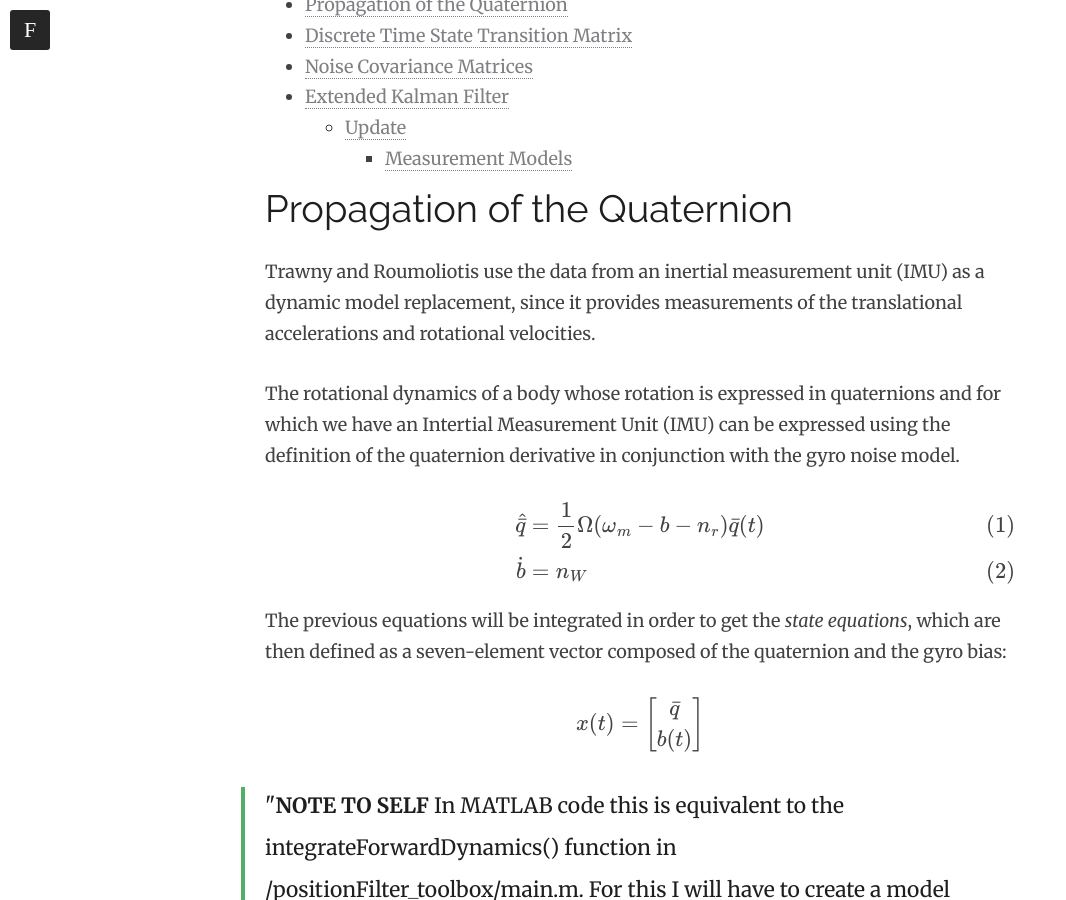
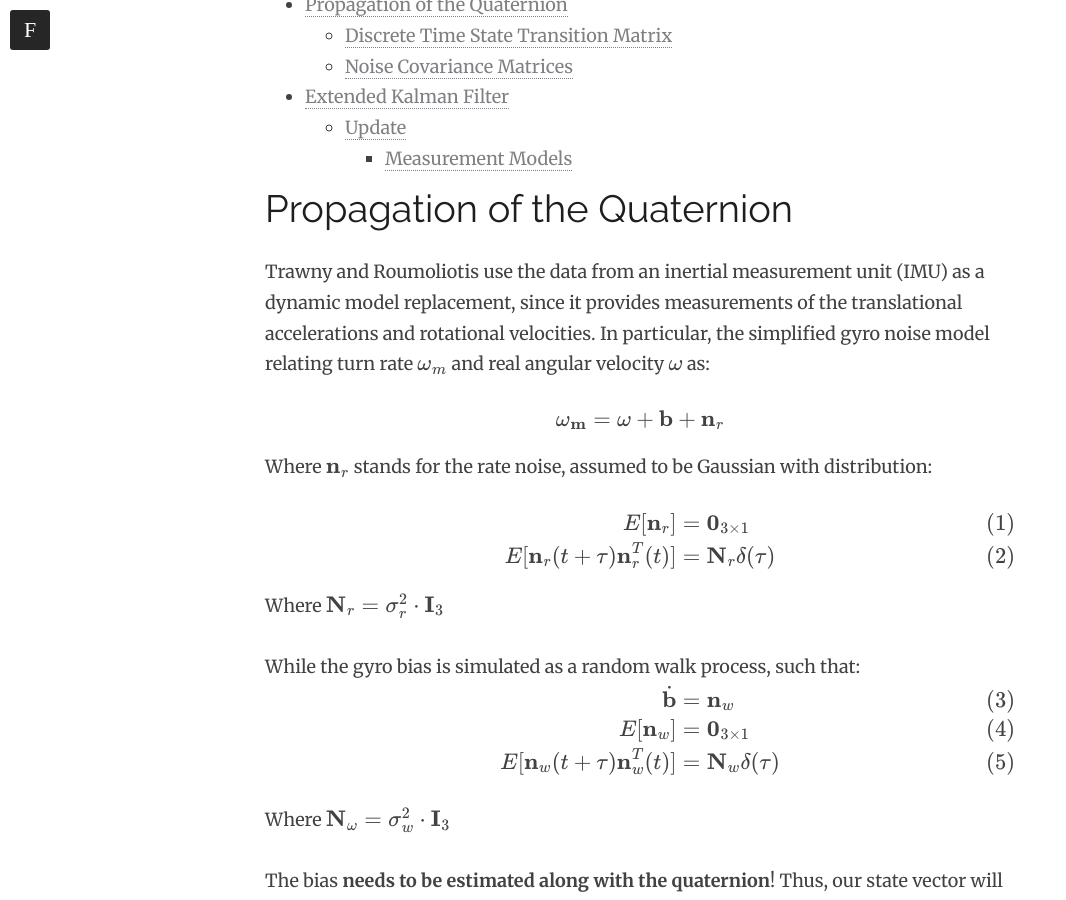
Before and after one commit to jeljaik/extended-kalman-filter, a Jekyll site: the page built from _posts/2014-08-09-quaternion-based-multiplicative-ekf.md, in a window 1280 px wide and 900 px high, scrolled down 1358 px. Shown: the whole window, without its empty margins (0-1066 px from the left). Built offline with Jekyll 4.4.1, drawn with Linux system fonts in a browser that asks for light colours; nearby versions of some CDN libraries; formulas are drawn with MathJax 3; comment, search, counter and statistics services are not loaded; some of the changed text lies outside the part shown.

Commit message:
Updated Quaternion Propagation theory

```diff
--- a/_config.yml
+++ b/_config.yml
@@ -18,7 +18,7 @@
 # Change url to your domain. Leave localhost server or blank when working locally.
 # or use the hint from http://jekyllrb.com/docs/github-pages/ to keep this the same
 # whether working locally or remotely. Start Jekyll with: jekyll serve --baseurl ''
-url: /extended-kalman-filter
+# url: /extended-kalman-filter
 
 # Owner/author information
 owner:
@@ -51,7 +51,7 @@
     external: false
   # - title: <i class="icon-book"></i> Documentation
   #   url: /documentation
-  - title: Categories
+  - title: <i class="icon-th-list"></i> Categories
     url: /categories
   # - title: Tags
   #   url: /tags
--- a/_posts/2014-08-09-quaternion-based-multiplicative-ekf.md
+++ b/_posts/2014-08-09-quaternion-based-multiplicative-ekf.md
@@ -26,30 +26,58 @@
 
 # Propagation of the Quaternion
 
-Trawny and Roumoliotis use the data from an inertial measurement unit (IMU) as a dynamic model replacement, since it provides measurements of the translational accelerations and rotational velocities.
+Trawny and Roumoliotis use the data from an inertial measurement unit (IMU) as a dynamic model replacement, since it provides measurements of the translational accelerations and rotational velocities. In particular, the simplified gyro noise model relating turn rate $\omega_m$ and real angular velocity $\omega$ as:
 
-The rotational dynamics of a body whose rotation is expressed in quaternions and for which we have an Intertial Measurement Unit (IMU) can be expressed using the definition of the quaternion derivative in conjunction with the gyro noise model.
+$$\mathbf{\omega_m} = \mathbf{\omega} + \mathbf{b} + \mathbf{n}_r \label{gyromodel}$$
+
+Where $\mathbf{n}_r$ stands for the rate noise, assumed to be Gaussian with distribution:
 
 $$\begin{align}
-\hat{\bar{q}}&=\frac{1}{2} \Omega(\omega_m - b - n_r)\bar{q}(t)\\
-\dot{b}&=n_W
+E[\mathbf{n}_r]&=\mathbf{0}_{3 \times 1}\\
+E[\mathbf{n}_r(t+\tau)\mathbf{n}^T_r(t)] &= \mathbf{N}_r \delta(\tau)\\
 \end{align}$$
 
-The previous equations will be integrated in order to get the *state equations*, which are then defined as a seven-element vector composed of the quaternion and the gyro bias:
 
-$$
-x(t)=\begin{bmatrix}
-\bar{q}\\
-b(t)
-\end{bmatrix}$$
+Where $\mathbf{N}_r=\sigma^2_r \cdot \mathbf{I}_3$
 
->&quot;**NOTE TO SELF** In MATLAB code this is equivalent to the integrateForwardDynamics() function in /positionFilter_toolbox/main.m. For this I will have to create a model struct with the right variables and use ODE for the integration. Should I use the first order quaternion integrator instead?.&quot;
+While the gyro bias is simulated as a random walk process, such that:
+$$\begin{align}
+\dot{\mathbf{b}}&=\mathbf{n}_w\\
+E[\mathbf{n}_w]&=\mathbf{0}_{3\times1}\\
+E[\mathbf{n}_w(t+\tau)\mathbf{n}^T_w(t)]&=\mathbf{N}_w \delta(\tau)
+\end{align}$$
+
+Where $\mathbf{N}_{\omega}=\sigma^2_w \cdot \mathbf{I}_3$
+
+The bias **needs to be estimated along with the quaternion**! Thus, our state vector will be:
+
+$$\begin{equation}
+	\mathbf{x}= \left[\begin{array}{c}
+	\mathbf{q}(t)\\
+	\mathbf{b}(t)
+	\end{array}\right]
+\end{equation}$$
+
+
+The rotational dynamics of a body whose rotation is expressed in quaternions and for which we have an Inertial Measurement Unit (IMU) can be expressed using the definition of the quaternion derivative in conjunction with the gyro noise model, whose expectation yields the prediction equations for the state in the EKF.
+
+$$\begin{align}
+\dot{\hat{\mathbf{q}}}&=\frac{1}{2} \Omega(\hat{\omega})\mathbf{q}(t)\\
+\dot{\mathbf{b}}&=\mathbf{n}_W
+\end{align}$$
+
+Where $\hat{\mathbf{\omega}} = \mathbf{\omega}_m - \hat{\mathbf{b}}$
+
+The previous equations will be integrated with a first order integrator using $\hat{\mathbf{\omega}}$ instead of $\mathbf{\omega}$ in order to get the *state equations*.
+
+
+>&quot;**NOTE TO SELF** In MATLAB code this is equivalent to the integrateForwardDynamics() function in /positionFilter_toolbox/main.m.&quot;
 ><small><cite title="Jorhabib">Jorhabib</cite></small>
 
 
-# Discrete Time State Transition Matrix
+## Discrete Time State Transition Matrix
 
-# Noise Covariance Matrices
+## Noise Covariance Matrices
 
 # Extended Kalman Filter
 
```
